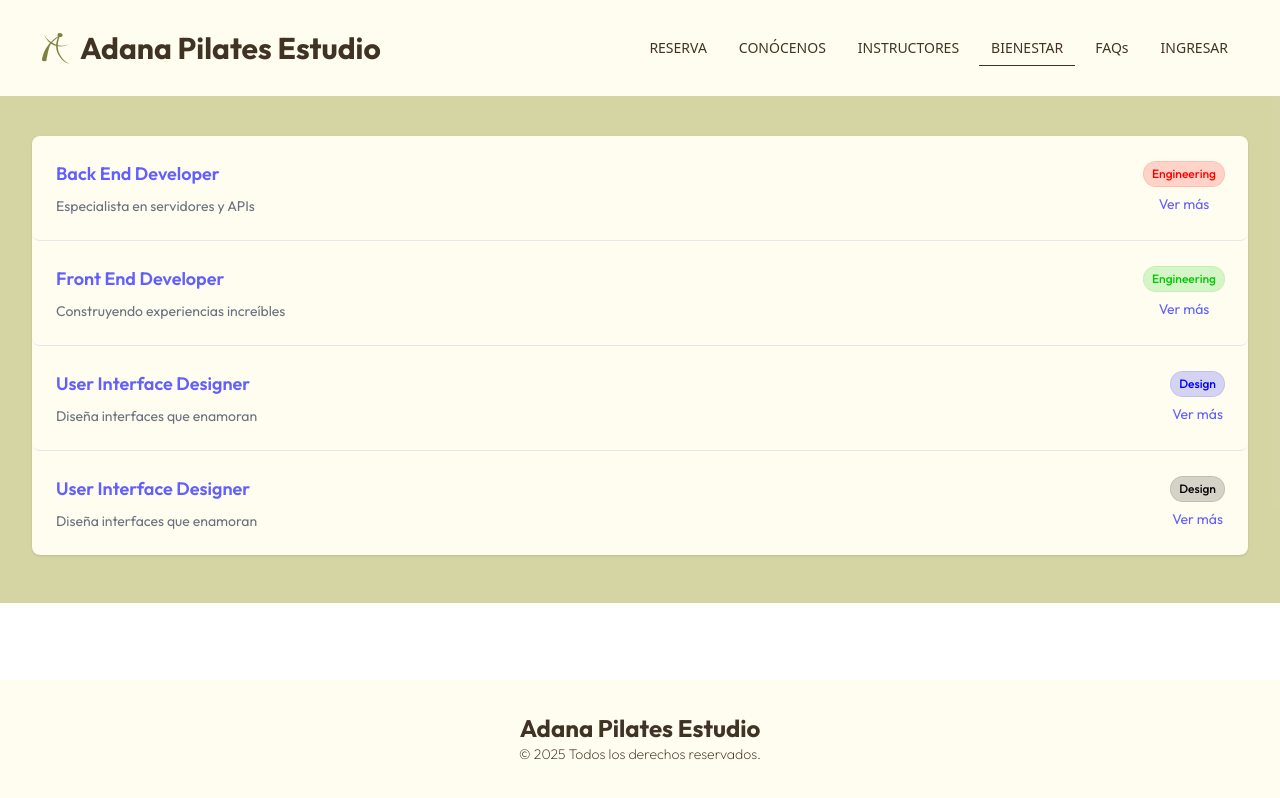
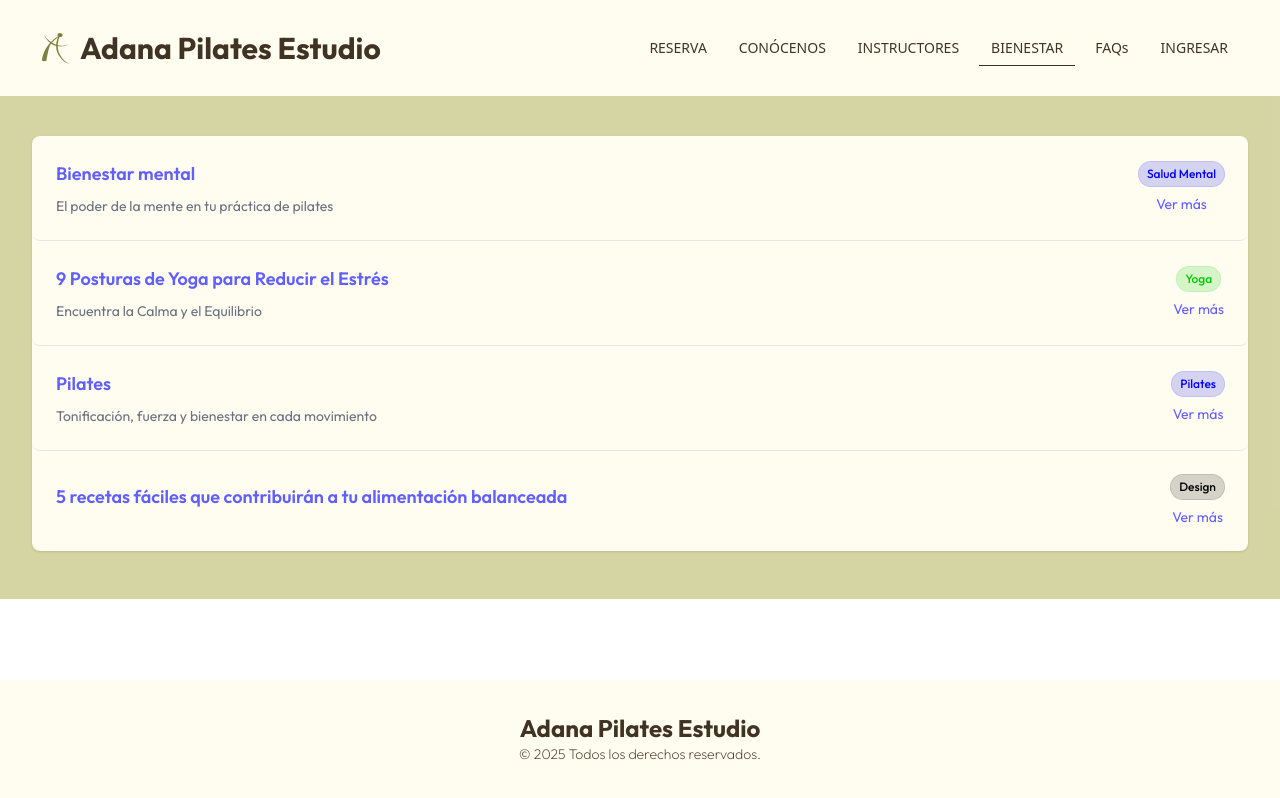
Before and after one commit to JorgeVargas03/Adana-SW, a React (Vite) app in the folder frontend/: page /wellness in a window 1280 px wide. Built offline with nearby package versions, Linux system fonts and the light colour scheme.

Commit message:
Implementacion correcta de los articulos lol xd

```diff
--- a/frontend/src/assets/articles/Articles.jsx
+++ b/frontend/src/assets/articles/Articles.jsx
@@ -3,51 +3,59 @@
 const articles = [
     {
       id: 1,
-      title: "Back End Developer",
-      subtitle: "Especialista en servidores y APIs",
-      category: "Engineering",
-      color: "#ff0000",
-      url: "#",
-      author: "Juan Pérez",
+      title: "Bienestar mental",
+      subtitle: "El poder de la mente en tu práctica de pilates",
+      category: "Salud Mental",
+      color: "#0000ff",
+      author: "Dra. Rocío Rojas",
       date: "26 Abril 2025",
-      content: "Somos una empresa enfocada en el desarrollo de soluciones backend escalables...\nBuscamos ingenieros con experiencia en Node.js y bases de datos relacionales.",
-      benefits: ["Trabajo remoto", "Salario competitivo", "Oportunidad de crecimiento"]
+      content: "El bienestar mental es esencial para tener una vida equilibrada, y juega un papel clave en tu práctica de Pilates. Una mente tranquila y enfocada puede transformar tu experiencia en clase, mejorando tu rendimiento físico y emocional. Aquí te contamos cómo:",
+      benefits_title: "Beneficios Clave:",
+      benefits: ["Mejora tu concentración: Pilates requiere estar presente en cada movimiento. Cuando tu mente está en calma, puedes concentrarte mejor y lograr una práctica más efectiva.",
+                 "Reduce el estrés: La respiración profunda y el enfoque en el presente ayudan a disminuir el estrés y la ansiedad, dejándote sentir más relajado al final de cada clase.",
+                 "Aumenta tu energía: Al cuidar tu bienestar mental, también te sientes más energético y con mejor disposición para afrontar tu día."]
     },
     {
       id: 2,
-      title: "Front End Developer",
-      subtitle: "Construyendo experiencias increíbles",
-      category: "Engineering",
+      title: "9 Posturas de Yoga para Reducir el Estrés",
+      subtitle: "Encuentra la Calma y el Equilibrio",
+      category: "Yoga",
       color: "#00ca00",
-      url: "#",
-      author: "Ana López",
-      date: "26 Abril 2025",
-      content: "Buscamos un frontend developer experto en React y Tailwind para nuevos proyectos web...\nResponsabilidad sobre diseño y accesibilidad.",
-      benefits: ["Horario flexible", "Equipo joven", "Proyectos internacionales"]
+      author: "Jorge Vargas",
+      date: "14 de Noviembre de 2024",
+      content: "Descubre las mejores asanas para aliviar la ansiedad y liberar tensiones. Aprende posturas como Malasana, Perro Boca Abajo y Postura del Árbol, con videos explicativos. Mejora tu bienestar físico y mental. La práctica de yoga es un regalo para el cuerpo y la mente, especialmente cuando buscamos reducir el estrés que a menudo nos consume. En este artículo, exploraremos 9 posturas de yoga para aliviar el estrés, acompañadas de recursos y videos del canal @MyRealHabits donde podrás ver detalladamente cómo realizarlas. Si sientes que el estrés se ha apoderado de tu vida, sigue leyendo para descubrir cómo estas posturas pueden ayudarte a calmar tu mente y liberar tensiones acumuladas. ¿Por Qué el Yoga es Ideal para Reducir el Estrés? El estrés es una respuesta natural del cuerpo ante situaciones de presión o sobrecarga, pero cuando se convierte en un hábito, puede afectar nuestra salud física y mental. En este contexto, el yoga se presenta como una herramienta poderosa para restablecer el equilibrio. Esta disciplina se enfoca en la conexión mente-cuerpo, ayudándonos a reducir la ansiedad a través de la respiración, la meditación y, por supuesto, las posturas o asanas. Las posturas de yoga no solo estiran y fortalecen el cuerpo, sino que también tienen efectos profundos sobre nuestro sistema nervioso. Con cada respiración consciente y cada movimiento, el yoga nos enseña a estar presentes y a liberar las tensiones, tanto físicas como emocionales.",
+      benefits_title: "Los Beneficios del Yoga para el Estrés",
+      benefits: ["Reducción de la ansiedad y la depresión: La combinación de respiración y movimiento favorece la liberación de endorfinas, hormonas que mejoran el estado de ánimo.",
+        "Disminución de la tensión muscular: El estrés acumulado provoca rigidez en el cuerpo, y las posturas de yoga ayudan a liberarla, mejorando la circulación y el tono muscular.",
+        "Mejora del sueño: Al reducir la ansiedad y la tensión, el yoga facilita un descanso más profundo y reparador.",
+        "Aumento de la flexibilidad mental: La práctica del yoga ayuda a calmar la mente, lo que permite una mejor gestión de las emociones y pensamientos estresantes."]
     },
     {
       id: 3,
-      title: "User Interface Designer",
-      subtitle: "Diseña interfaces que enamoran",
-      category: "Design",
+      title: "Pilates",
+      subtitle: "Tonificación, fuerza y bienestar en cada movimiento",
+      category: "Pilates",
       color: "#0000ff",
-      url: "#",
-      author: "Carlos Ramírez",
-      date: "25 Abril 2025",
-      content: "Únete a nuestro equipo creativo diseñando plataformas intuitivas y visualmente atractivas...\nNecesaria experiencia previa con Figma.",
-      benefits: ["Ambiente creativo", "Salario por proyecto", "Feedback constante"]
+      author: "Paulina Romo",
+      date: "20 Abril 2025",
+      content: "Si hay un método que ha conquistado a los amantes del bienestar y fitness, ese es el pilates. Mucho más que un simple entrenamiento, esta disciplina fusiona control, concentración y precisión para esculpir el cuerpo con gracia y equilibrio. ¿Te has preguntado por qué tantas personas juran por el pilates? Ya sea que busques fortalecer tu postura, aliviar tensiones o simplemente encontrar una rutina que te haga sentir poderosa, este entrenamiento tiene algo para ti. Pilates es una disciplina de entrenamiento físico que enfatiza la conexión entre el cuerpo y la mente a través del control, la respiración y la precisión en el movimiento. Su objetivo es fortalecer el core (zona central del cuerpo), mejorar la postura y desarrollar un equilibrio muscular armonioso. El pilates es una disciplina versátil que sirve para fortalecer y equilibrar el cuerpo. Uno de sus principales beneficios es la mejora de la postura, ya que al trabajar los músculos estabilizadores se logra una alineación más eficiente y natural. También es una excelente opción para aumentar la flexibilidad y el rango de movimiento sin forzar las articulaciones. Además, pilates ayuda a aliviar tensiones acumuladas, especialmente en la espalda y el cuello, dos zonas donde el estrés y la mala postura suelen causar molestias. Al practicarlo con regularidad, se desarrolla una mayor conciencia corporal y coordinación.",
+      benefits_title: "¿Cuáles son los beneficios físicos del pilates?",
+      benefits: ["Mayor tonificación muscular sin volumen excesivo",
+                 "Mayor estabilidad en el core, lo que protege la espalda",
+                 "Aumento de la fuerza sin impacto en las articulaciones",
+                 "Desarrollo de una figura más estilizada y equilibrada",
+                 "Mejor circulación y oxigenación del cuerpo"]
     },
     {
         id: 4,
-        title: "User Interface Designer",
-        subtitle: "Diseña interfaces que enamoran",
+        title: "5 recetas fáciles que contribuirán a tu alimentación balanceada",
         category: "Design",
         color: "#000000",
-        url: "#",
         author: "Carlos Ramírez",
         date: "25 Abril 2025",
-        content: "Únete a nuestro equipo creativo diseñando plataformas intuitivas y visualmente atractivas...\nNecesaria experiencia previa con Figma.",
-        benefits: ["Ambiente creativo", "Salario por proyecto", "Feedback constante"]
+        content: "Una de las formas de tener una buena salud es cuidar nuestra alimentación, comer de una forma adecuada y nutritiva, manteniendo una alimentación balanceada. Para muchos es difícil seguir una dieta equilibrada, ya que la llamada “comida rápida” llama mucho más la atención por su sabor, pero sin duda esa es la peor elección para llevar un estilo de vida saludable. La dieta balanceada consiste en ingerir todos los alimentos necesarios para estar sanos y bien nutridos en proporciones adecuadas. Para ello debemos tener una dieta completa, que debe contemplar todos los nutrientes necesarios. También debe estar equilibrada en su justa medida, introduciendo los diferentes grupos de alimentos para conseguir un buen balance. Asimismo, la base de una alimentación balanceada es la personalización de la dieta: esta debe cumplir los requisitos nutricionales de quien la consume, ya que la dieta va a ser diferente para cada persona según su estado nutricional, salud y edad. De esta manera, cada alimento contribuye a convertir nuestra dieta en un sistema de alimentación balanceada de una manera especial.",
+        benefits: ["Ambiente creativo",
+          "Salario por proyecto", "Feedback constante"]
       }
   ];
 
--- a/frontend/src/pages/MyProfile.jsx
+++ b/frontend/src/pages/MyProfile.jsx
@@ -1,6 +1,6 @@
 import React, { useState, useEffect } from 'react';
 import { PaperClipIcon, CameraIcon } from '@heroicons/react/20/solid';
-import iconDefault from '../assets/images/mymelokuromi.jpg';
+import iconDefault from '../assets/images/icon.png';
 import { useNavigate } from 'react-router-dom';
 import { isTokenValid, removeToken } from '../utils/auth';
 
--- a/frontend/src/pages/Wellness.jsx
+++ b/frontend/src/pages/Wellness.jsx
@@ -53,7 +53,7 @@ export default function Wellness() {
     <Dialog
   open={isModalOpen}
   onClose={() => setIsModalOpen(false)}
-  className="relative z-50"
+  className="relative z-50 font-Outfit"
 >
   <div className="fixed inset-0 bg-black/30 backdrop-blur-sm" aria-hidden="true" />
 
@@ -64,7 +64,7 @@ export default function Wellness() {
           <Dialog.Title className="font-bold text-3xl text-[#413324] mb-4">
             {selectedArticle.title}
           </Dialog.Title>
-          <p className="text-xl text-[#7E7EC3] italic mb-6">{selectedArticle.subtitle}</p>
+          <p className="text-xl text-[#7E7EC3] font-light mb-6">{selectedArticle.subtitle}</p>
 
           <div className="flex items-center text-sm text-gray-500 space-x-4 mb-8">
             <span className="flex items-center">
@@ -77,7 +77,7 @@ export default function Wellness() {
             <time>{selectedArticle.date}</time>
           </div>
 
-          <div className="prose max-w-none text-[#413324]">
+          <div className="prose max-w-none text-fontdef text-md text-justify">
             {selectedArticle.content.split('\n').map((line, index) => (
               <p key={index} className="mb-4">{line}</p>
             ))}
@@ -88,7 +88,7 @@ export default function Wellness() {
               <svg className="w-6 h-6 mr-2 text-[#7E7EC3]" fill="none" stroke="currentColor" viewBox="0 0 24 24">
                 <path strokeLinecap="round" strokeLinejoin="round" strokeWidth="2" d="M9 12l2 2 4-4m6 2a9 9 0 11-18 0 9 9 0 0118 0z"/>
               </svg>
-              Beneficios Clave
+              {selectedArticle.benefits_title}
             </h3>
             <ul className="space-y-4">
               {selectedArticle.benefits.map((benefit, index) => (
```
